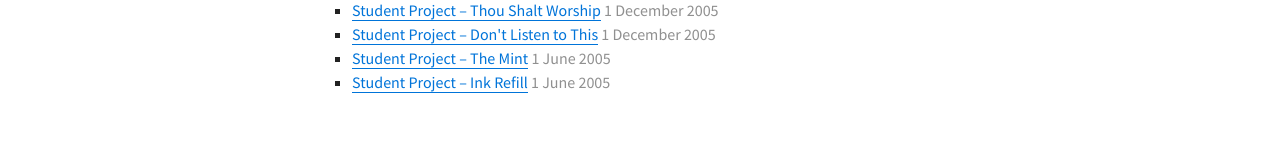
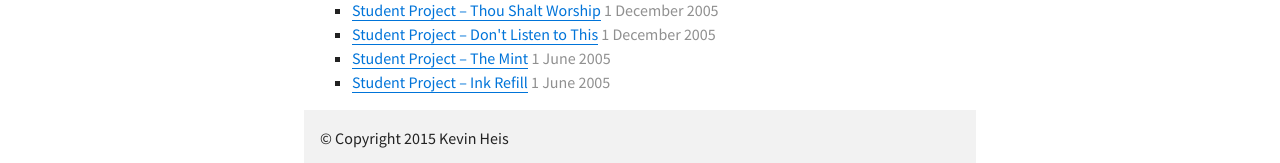
Before and after one commit to heiskr/heiskr.github.io, a Jekyll site: the page built from index.md, in a window 1280 px wide. Shown: the part 1450-1613 px from the top of the page. Built offline with Jekyll 4.4.1, drawn with Linux system fonts in a browser that asks for light colours; nearby versions of some CDN libraries; before the commit the page ends 1560 px from its top, so only the background shows below that.

Commit message:
Adding copyright

```diff
--- a/_layouts/default.html
+++ b/_layouts/default.html
@@ -31,6 +31,9 @@
             {% if page.brief %}<h2 class="subheader">{{ page.brief }}</h2>{% endif %}
             {{ content }}
         </main>
+        <footer>
+            &copy; Copyright {{ site.time | date: "%Y" }} Kevin Heis
+        </footer>
         <script src="//cdnjs.cloudflare.com/ajax/libs/jquery/2.1.1/jquery.min.js"></script>
         <script>
             $(function() {
--- a/heiskr.css
+++ b/heiskr.css
@@ -80,6 +80,12 @@ header a {
   border-bottom: 0;
   color: #4e4e4e;
 }
+footer {
+  background: #f2f2f2;
+  max-width: 640px;
+  padding: 16px;
+  margin: 0 auto;
+}
 small {
   font-size: 12px;
 }
--- a/heiskr.styl
+++ b/heiskr.styl
@@ -71,6 +71,12 @@ header
         border-bottom 0
         color lighten($foreground-color, 20%)
 
+footer
+    background darken($background-color, 5%)
+    max-width $width
+    padding $unit
+    margin 0 auto
+
 small
     font-size 12px
 
```
